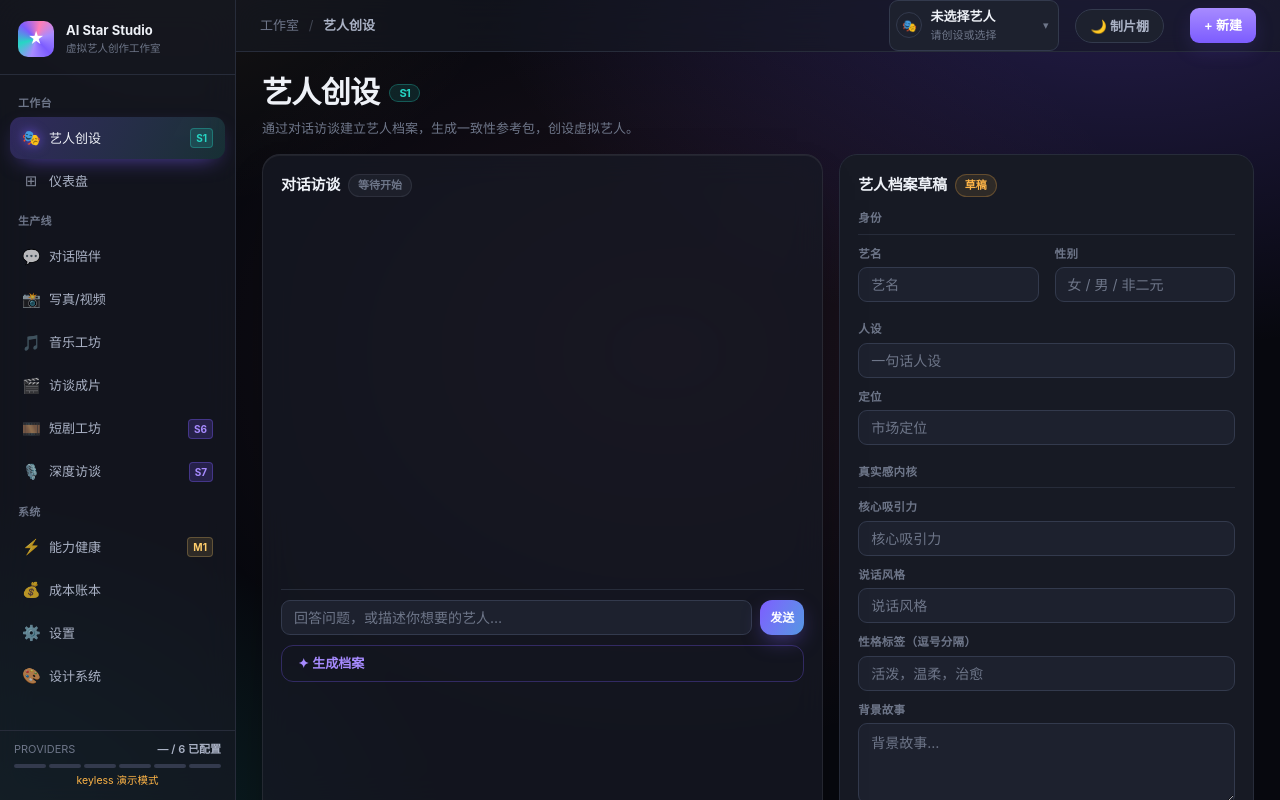
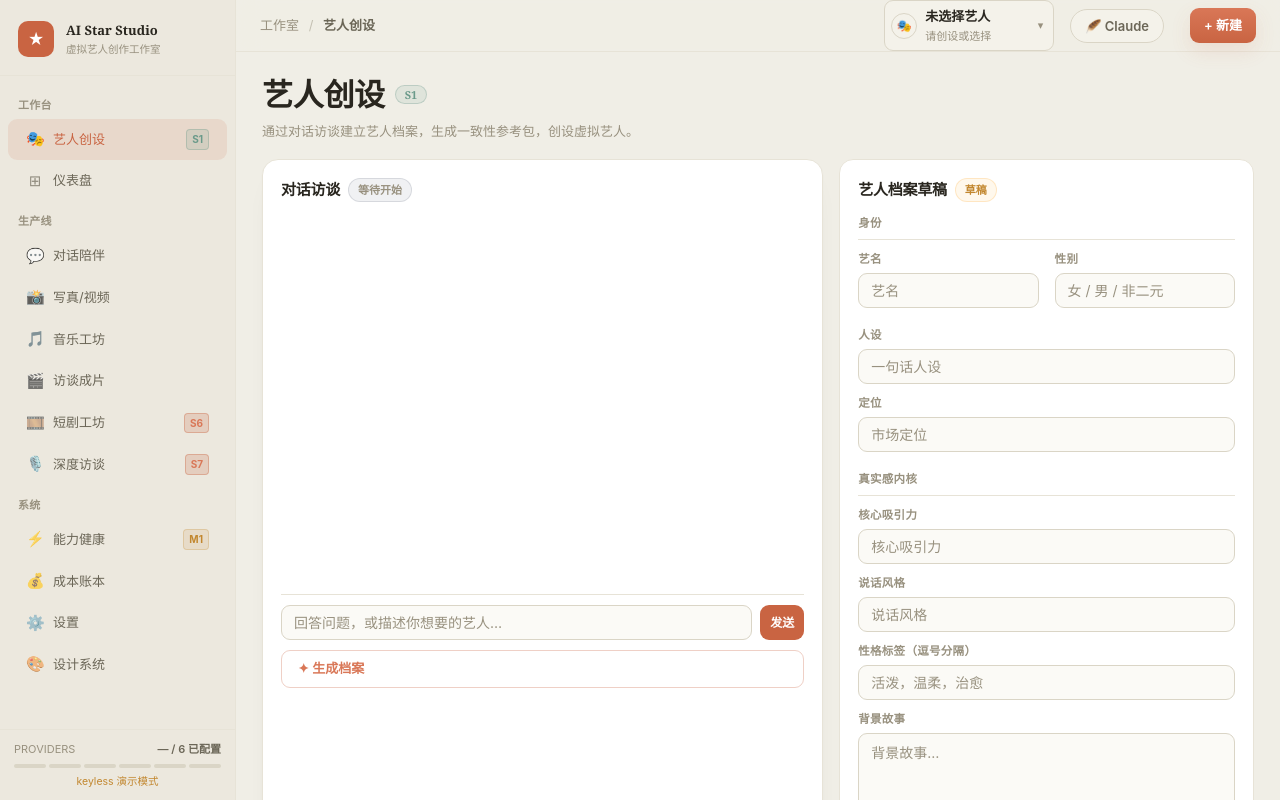
Before and after one commit to bankker/STAR, a website: page prototype/index.html in a window 1280 px wide. Drawn offline with Linux system fonts and the light colour scheme; no server answers.

Commit message:
feat(ui): 全新 Claude 设计语言并设为默认主题——温暖编辑感重构第一层
按 Claude 的 UI/UX 标准重做视觉语言（彻底脱离传统 SaaS 暗色玻璃风）：
- 暖米纸画布 #f0eee6 + 纯白卡片 + 陶土红强调 #c96442 + 低饱和墨绿点缀，零辉光零玻璃。
- 大标题改衬线(拉丁 Georgia / 中文回落 YaHei，规避 Windows 宋体老旧)，编辑/文学气质；正文行高放松。
- 极简 chrome：暖纸顶栏/侧栏、淡陶土染高亮、柔投影大留白卡片、陶土实色按钮、暖纸输入框聚焦陶土环。
- 设为默认主题(localStorage key 升级 ui-theme2 让旧偏好重置)；主题循环 Claude→制片棚→iCloud→野兽派，其余主题保留。
inspect 核验：body/品牌/标题/侧栏/按钮/导航/pill 配色与对比度均正确、无不可见文本、无报错。

```diff
--- a/prototype/styles.css
+++ b/prototype/styles.css
@@ -140,6 +140,86 @@
 [data-theme="icloud"] select { background: #f5f5f7; }
 /* 视图大标题：Apple Large Title 风（偏细、负字距） */
 [data-theme="icloud"] .view-h1 { font-size: 26px; font-weight: 700; letter-spacing: -.022em; }
+
+/* ════════════════════════════════════════════════════════
+   §1e Claude 主题（默认）：温暖编辑感
+   暖米纸画布 + 陶土红强调 + 衬线大标题(拉丁衬线/中文干净无衬线) + 大留白 + 极简边框、零辉光
+   ════════════════════════════════════════════════════════ */
+[data-theme="claude"] {
+  --bg: #f0eee6;          /* Claude 标志暖米纸 */
+  --panel: #ffffff;
+  --panel-2: #f4f2ea;     /* 次级暖纸 */
+  --line: #e7e3d7;        /* 极淡暖描边 */
+  --line-2: #dad5c6;
+  --ink: #29261f;         /* 暖墨·深褐黑 */
+  --ink-2: #6b6657;       /* 暖灰 */
+  --ink-3: #98917f;       /* 浅暖灰 */
+  --brand: #c96442;       /* 陶土红/赤陶 —— Claude 强调色 */
+  --brand-2: #d97757;
+  --accent: #6a9a8a;      /* 低饱和墨绿点缀 */
+  --gold: #c2872f;
+  --pink: #b5546a;
+  --ok: #5a8a5a;
+  --warn: #c2872f;
+  --err: #b5443a;
+  --r: 14px;
+  --r-sm: 9px;
+  --shadow-float: 0 18px 52px rgba(41, 38, 31, .16);
+}
+/* 暖米纸画布，去掉一切暗色辉光 */
+[data-theme="claude"] body {
+  background-color: #f0eee6;
+  background-image: none;
+  line-height: 1.65;
+}
+[data-theme="claude"] ::selection { background: color-mix(in srgb, var(--brand) 26%, transparent); color: var(--ink); }
+/* 大标题：拉丁用衬线(Georgia)，中文回落到干净无衬线(YaHei)，避免 Windows 宋体老旧感 —— 编辑/文学气质 */
+[data-theme="claude"] .view-h1 {
+  font-family: Georgia, "Times New Roman", ui-serif, "Microsoft YaHei", "PingFang SC", sans-serif;
+  font-size: 31px; font-weight: 600; letter-spacing: -.01em; line-height: 1.2; color: var(--ink);
+}
+[data-theme="claude"] .logo-text .main { font-family: Georgia, ui-serif, "Microsoft YaHei", sans-serif; font-weight: 600; }
+/* logo 彩虹块 → 沉静陶土 */
+[data-theme="claude"] .logo-icon { background: var(--brand); }
+/* 顶栏/侧栏：暖纸、极简，覆盖写死的深色底 */
+[data-theme="claude"] .topbar {
+  background: rgba(240, 238, 230, .82);
+  backdrop-filter: saturate(1.4) blur(12px);
+  -webkit-backdrop-filter: saturate(1.4) blur(12px);
+  border-bottom: 1px solid var(--line);
+}
+[data-theme="claude"] .sidebar { background: #ece8de; border-right: 1px solid var(--line); }
+/* 悬停/高亮：暖陶土淡染（非白色叠加） */
+[data-theme="claude"] .nav-item { border-radius: 9px; margin: 1px 8px; }
+[data-theme="claude"] .nav-item:hover { background: rgba(41, 38, 31, .045); }
+[data-theme="claude"] .nav-item.active { background: color-mix(in srgb, var(--brand) 12%, transparent); color: var(--brand); }
+[data-theme="claude"] .nav-item.active::before { display: none; }
+[data-theme="claude"] .picker-item:hover,
+[data-theme="claude"] .tile-btn:hover,
+[data-theme="claude"] .gp-close:hover { background: rgba(41, 38, 31, .05); }
+/* 卡片：纯白、极淡描边、柔投影、更大留白 */
+[data-theme="claude"] .panel,
+[data-theme="claude"] .card,
+[data-theme="claude"] .stat-card {
+  background: var(--panel); border: 1px solid var(--line);
+  border-radius: 16px; padding: 22px;
+  box-shadow: 0 1px 2px rgba(41, 38, 31, .03), 0 10px 30px -20px rgba(41, 38, 31, .14);
+}
+/* 主按钮：陶土实色、柔和、不发光 */
+[data-theme="claude"] .btn { border-radius: 9px; }
+[data-theme="claude"] .btn-primary { background: var(--brand); color: #fff; box-shadow: none; }
+[data-theme="claude"] .btn-primary:hover:not(:disabled) { background: color-mix(in srgb, var(--brand) 88%, #000); box-shadow: none; }
+[data-theme="claude"] .btn-secondary:hover:not(:disabled) { border-color: var(--brand); color: var(--brand); background: color-mix(in srgb, var(--brand) 7%, transparent); }
+/* 输入：暖纸底、聚焦陶土环 */
+[data-theme="claude"] input,
+[data-theme="claude"] textarea,
+[data-theme="claude"] select { background: #fbfaf6; border-color: var(--line-2); }
+[data-theme="claude"] input:focus,
+[data-theme="claude"] textarea:focus,
+[data-theme="claude"] select:focus { box-shadow: 0 0 0 3px color-mix(in srgb, var(--brand) 16%, transparent); }
+/* 对话气泡：用户=陶土，AI=暖纸 */
+[data-theme="claude"] .bubble.me { background: var(--brand); }
+[data-theme="claude"] .bubble.ai { background: var(--panel-2); border-color: var(--line); }
 
 /* 顶栏主题切换按钮 */
 .topbar-theme-btn {
```
Also changed, not shown: prototype/app.js.
